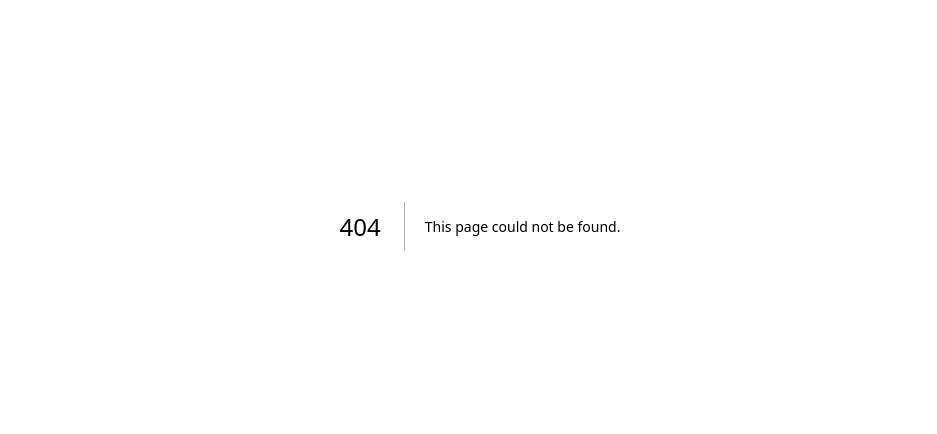
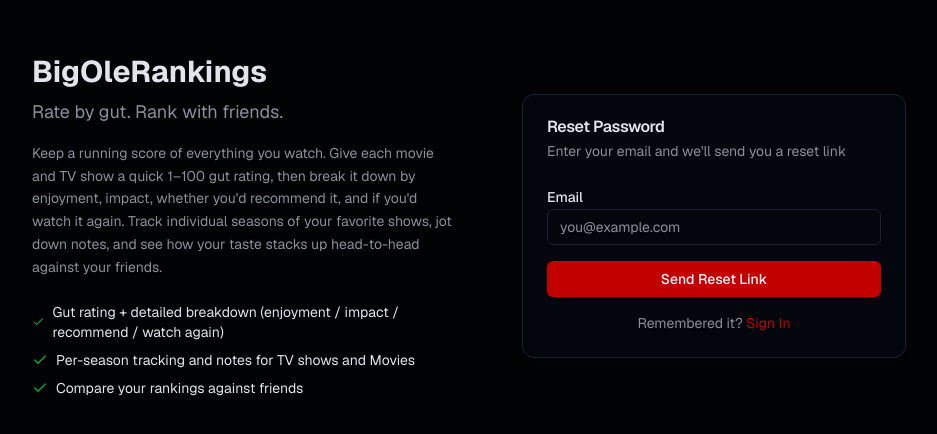
Before and after one commit to hgm2112/BigOleRankings, a Next.js app: page /auth/forgot-password in a window 1280 px wide. Before the commit this address had no page. Shown: the part 174-608 px from the top of the page, without its empty margins (160-1097 px from the left). Built offline with nearby package versions, Linux system fonts and the light colour scheme.

Commit message:
Add password reset flow

```diff
--- a/src/app/auth/callback/route.ts
+++ b/src/app/auth/callback/route.ts
@@ -4,7 +4,8 @@ import { createClient } from "@/lib/supabase/server"
 export async function GET(request: Request) {
   const { searchParams, origin } = new URL(request.url)
   const code = searchParams.get("code")
-  const next = searchParams.get("next") ?? "/dashboard"
+  const type = searchParams.get("type")
+  const next = searchParams.get("next") ?? (type === "recovery" ? "/auth/update-password" : "/dashboard")
 
   if (code) {
     const supabase = await createClient()
--- /dev/null
+++ b/src/app/auth/forgot-password/page.tsx
@@ -0,0 +1,82 @@
+"use client"
+
+import { useState } from "react"
+import { createClient } from "@/lib/supabase/client"
+import { Button } from "@/components/ui/button"
+import { Input } from "@/components/ui/input"
+import { Label } from "@/components/ui/label"
+import { Card, CardContent, CardDescription, CardHeader, CardTitle } from "@/components/ui/card"
+import { AuthBlurb } from "@/components/auth-blurb"
+import Link from "next/link"
+
+export default function ForgotPasswordPage() {
+  const [email, setEmail] = useState("")
+  const [error, setError] = useState<string | null>(null)
+  const [loading, setLoading] = useState(false)
+  const [sent, setSent] = useState(false)
+
+  const handleReset = async (e: React.FormEvent) => {
+    e.preventDefault()
+    setLoading(true)
+    setError(null)
+
+    const supabase = createClient()
+    const { error } = await supabase.auth.resetPasswordForEmail(email, {
+      redirectTo: `${process.env.NEXT_PUBLIC_APP_URL}/auth/callback?next=/auth/update-password`,
+    })
+
+    setLoading(false)
+
+    if (error) {
+      setError(error.message)
+      return
+    }
+
+    setSent(true)
+  }
+
+  return (
+    <div className="flex min-h-screen items-center justify-center px-4 py-8">
+      <div className="grid w-full max-w-4xl items-center gap-10 md:grid-cols-2">
+        <AuthBlurb variant="default" />
+        <div className="flex justify-center">
+          <Card className="w-full max-w-sm">
+            <CardHeader>
+              <CardTitle>Reset Password</CardTitle>
+              <CardDescription>Enter your email and we&apos;ll send you a reset link</CardDescription>
+            </CardHeader>
+            <CardContent>
+              {sent ? (
+                <div className="space-y-4">
+                  <div className="rounded-md bg-muted p-3 text-sm text-foreground">
+                    If an account exists for that email, we&apos;ve sent a password reset link. Check your inbox.
+                  </div>
+                  <Link
+                    href="/login"
+                    className="block text-center text-sm text-primary underline-offset-4 hover:underline"
+                  >
+                    Back to Sign In
+                  </Link>
+                </div>
+              ) : (
+                <form onSubmit={handleReset} className="space-y-4">
+                  <div className="space-y-2">
+                    <Label htmlFor="email">Email</Label>
+                    <Input id="email" type="email" placeholder="you@example.com" value={email} onChange={(e) => setEmail(e.target.value)} required />
+                  </div>
+                  {error && <p className="text-sm text-destructive">{error}</p>}
+                  <Button type="submit" className="w-full" disabled={loading}>{loading ? "Sending link..." : "Send Reset Link"}</Button>
+                </form>
+              )}
+              {!sent && (
+                <p className="mt-4 text-center text-sm text-muted-foreground">
+                  Remembered it? <Link href="/login" className="text-primary underline-offset-4 hover:underline">Sign In</Link>
+                </p>
+              )}
+            </CardContent>
+          </Card>
+        </div>
+      </div>
+    </div>
+  )
+}
--- /dev/null
+++ b/src/app/auth/update-password/page.tsx
@@ -0,0 +1,125 @@
+"use client"
+
+import { useState, useEffect } from "react"
+import { useRouter } from "next/navigation"
+import { createClient } from "@/lib/supabase/client"
+import { Button } from "@/components/ui/button"
+import { Input } from "@/components/ui/input"
+import { Label } from "@/components/ui/label"
+import { Card, CardContent, CardDescription, CardHeader, CardTitle } from "@/components/ui/card"
+import { AuthBlurb } from "@/components/auth-blurb"
+import Link from "next/link"
+
+export default function UpdatePasswordPage() {
+  const router = useRouter()
+  const supabase = createClient()
+  const [checking, setChecking] = useState(true)
+  const [newPassword, setNewPassword] = useState("")
+  const [confirmPassword, setConfirmPassword] = useState("")
+  const [error, setError] = useState<string | null>(null)
+  const [saving, setSaving] = useState(false)
+  const [saved, setSaved] = useState(false)
+
+  useEffect(() => {
+    const checkSession = async () => {
+      const { data: { user } } = await supabase.auth.getUser()
+      if (!user) {
+        router.replace("/login?message=Invalid or expired password reset link")
+        return
+      }
+      setChecking(false)
+    }
+    checkSession()
+  }, [router, supabase])
+
+  const handleUpdatePassword = async (e: React.FormEvent) => {
+    e.preventDefault()
+    setError(null)
+
+    if (newPassword.length < 6) {
+      setError("Password must be at least 6 characters.")
+      return
+    }
+    if (newPassword !== confirmPassword) {
+      setError("Passwords do not match.")
+      return
+    }
+
+    setSaving(true)
+    const { error } = await supabase.auth.updateUser({ password: newPassword })
+    setSaving(false)
+
+    if (error) {
+      setError(error.message)
+      return
+    }
+
+    setNewPassword("")
+    setConfirmPassword("")
+    setSaved(true)
+  }
+
+  if (checking) {
+    return <div className="flex min-h-screen items-center justify-center py-8 text-muted-foreground">Loading...</div>
+  }
+
+  return (
+    <div className="flex min-h-screen items-center justify-center px-4 py-8">
+      <div className="grid w-full max-w-4xl items-center gap-10 md:grid-cols-2">
+        <AuthBlurb variant="default" />
+        <div className="flex justify-center">
+          <Card className="w-full max-w-sm">
+            <CardHeader>
+              <CardTitle>Set a New Password</CardTitle>
+              <CardDescription>Choose a new password for your account</CardDescription>
+            </CardHeader>
+            <CardContent>
+              {saved ? (
+                <div className="space-y-4">
+                  <div className="rounded-md bg-muted p-3 text-sm text-foreground">
+                    Your password has been updated successfully.
+                  </div>
+                  <Link
+                    href="/login"
+                    className="block text-center text-sm text-primary underline-offset-4 hover:underline"
+                  >
+                    Sign In
+                  </Link>
+                </div>
+              ) : (
+                <form onSubmit={handleUpdatePassword} className="space-y-4">
+                  <div className="space-y-2">
+                    <Label htmlFor="new-password">New Password</Label>
+                    <Input
+                      id="new-password"
+                      type="password"
+                      placeholder="••••••••"
+                      value={newPassword}
+                      onChange={(e) => setNewPassword(e.target.value)}
+                      required
+                      minLength={6}
+                    />
+                  </div>
+                  <div className="space-y-2">
+                    <Label htmlFor="confirm-password">Confirm Password</Label>
+                    <Input
+                      id="confirm-password"
+                      type="password"
+                      placeholder="••••••••"
+                      value={confirmPassword}
+                      onChange={(e) => setConfirmPassword(e.target.value)}
+                      required
+                      minLength={6}
+                    />
+                  </div>
+                  {error && <p className="text-sm text-destructive">{error}</p>}
+                  <Button type="submit" className="w-full" disabled={saving}>{saving ? "Updating..." : "Update Password"}</Button>
+                </form>
+              )}
+            </CardContent>
+          </Card>
+        </div>
+      </div>
+    </div>
+  )
+}
--- a/src/app/login/page.tsx
+++ b/src/app/login/page.tsx
@@ -57,7 +57,12 @@ function LoginForm() {
               <Input id="email" type="email" placeholder="you@example.com" value={email} onChange={(e) => setEmail(e.target.value)} required />
             </div>
             <div className="space-y-2">
-              <Label htmlFor="password">Password</Label>
+              <div className="flex items-center justify-between">
+                <Label htmlFor="password">Password</Label>
+                <Link href="/auth/forgot-password" className="text-xs text-primary underline-offset-4 hover:underline">
+                  Forgot password?
+                </Link>
+              </div>
               <Input id="password" type="password" placeholder="••••••••" value={password} onChange={(e) => setPassword(e.target.value)} required />
             </div>
             {error && <p className="text-sm text-destructive">{error}</p>}
```
